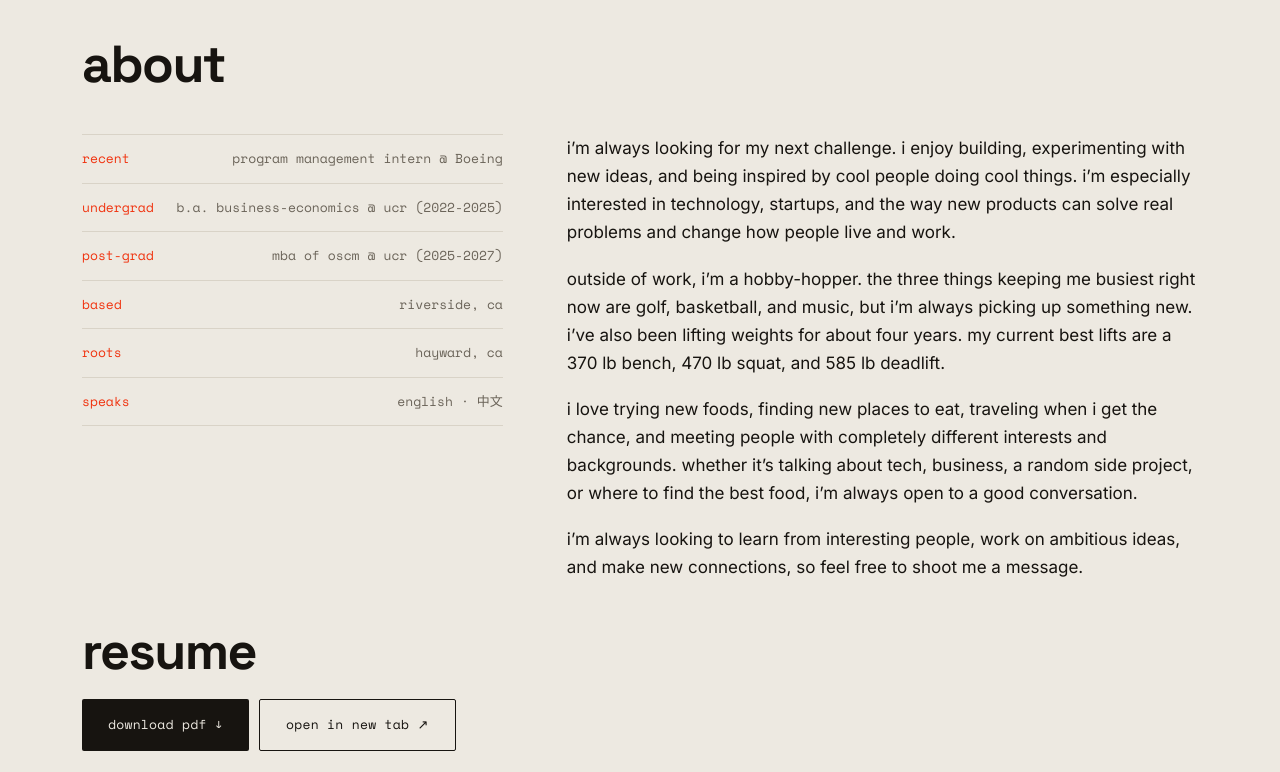
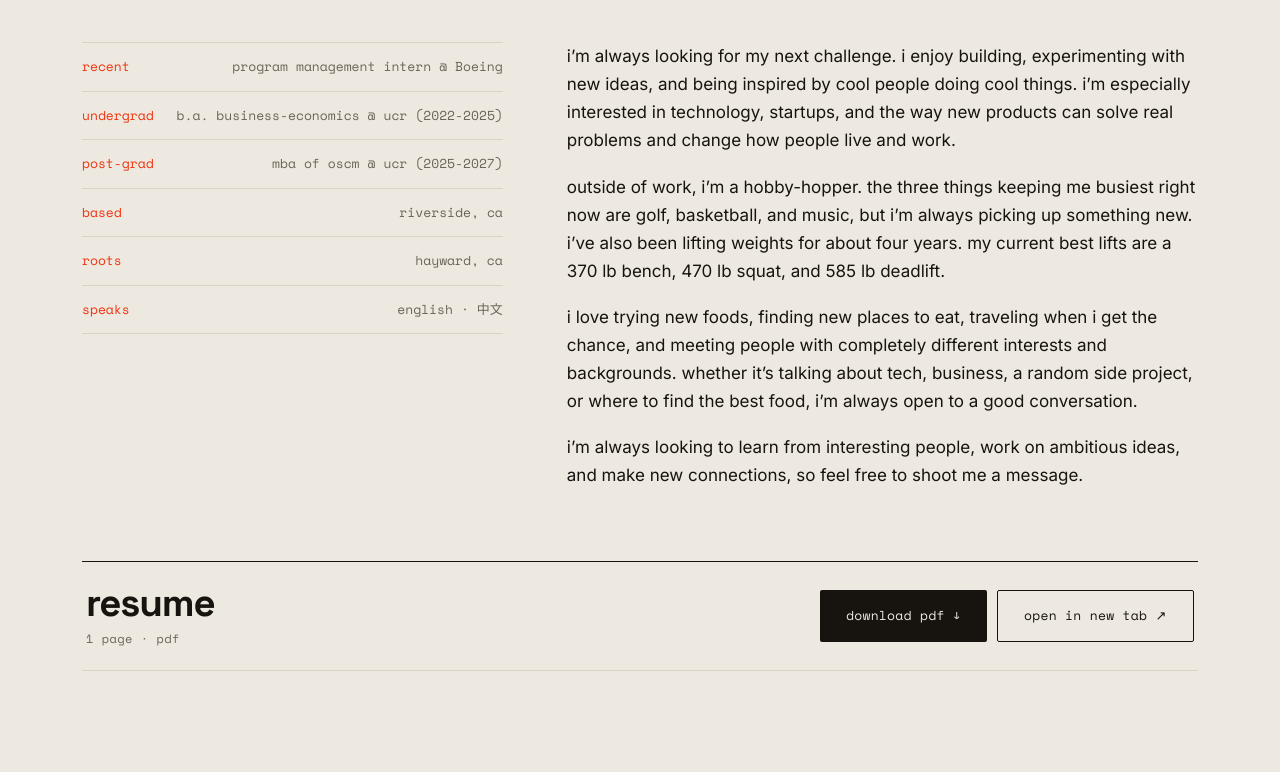
Before and after one commit to willyjiang9/willyjiangs-website, a React (Vite) app: page / in a window 1280 px wide. Shown: the part 2000-2772 px from the top of the page. Built offline with nearby package versions, Linux system fonts and the light colour scheme; no server answers.

Commit message:
Anchor the resume as a full-width row and tighten the space above about and blog.
Co-authored-by: Cursor <cursoragent@cursor.com>

```diff
--- a/src/components/Resume.jsx
+++ b/src/components/Resume.jsx
@@ -4,12 +4,13 @@ const RESUME_PDF = '/Willy_Jiang_Resume.pdf'
 
 export default function Resume() {
   return (
-    <section className="section wrap" id="resume">
-      <div className="section-head reveal">
+    <section className="section wrap resume" id="resume">
+      <div className="resume-row reveal">
+        <div className="resume-copy">
           <h2>resume</h2>
+          <p>1 page · pdf</p>
         </div>
-
-      <div className="resume-bar reveal">
+        <div className="resume-bar">
           <Magnetic className="btn btn-solid" href={RESUME_PDF} download="Willy_Jiang_Resume.pdf">
             download pdf ↓
           </Magnetic>
@@ -17,6 +18,7 @@ export default function Resume() {
             open in new tab ↗
           </a>
         </div>
+      </div>
     </section>
   )
 }
--- a/src/index.css
+++ b/src/index.css
@@ -167,9 +167,34 @@ img { max-width: 100%; height: auto; }
 .about-side .k { color: var(--accent); }
 
 /* RESUME */
-#about.section { padding-bottom: 24px; }
-#resume.section { padding-top: 20px; padding-bottom: 64px; }
-#resume .section-head { margin-bottom: 22px; }
+#work.section { padding-bottom: 72px; }
+#about.section { padding-top: 56px; padding-bottom: 64px; }
+.resume.section { padding-top: 8px; padding-bottom: 48px; }
+#blog.section { padding-top: 48px; }
+.resume-row {
+  display: flex;
+  align-items: center;
+  justify-content: space-between;
+  gap: 28px;
+  padding: 22px 4px;
+  border-top: 1.5px solid var(--ink);
+  border-bottom: 1.5px solid var(--line);
+}
+.resume-copy h2 {
+  margin: 0;
+  font-family: var(--display);
+  font-weight: 700;
+  letter-spacing: -0.03em;
+  font-size: clamp(28px, 3vw, 40px);
+  line-height: 1;
+}
+.resume-copy p {
+  margin: 8px 0 0;
+  font-family: var(--mono);
+  font-size: 12px;
+  letter-spacing: 0.04em;
+  color: var(--ink-soft);
+}
 .resume-bar { display: flex; flex-wrap: wrap; gap: 10px; }
 
 /* FOOTER — inverted close */
@@ -238,8 +263,11 @@ img { max-width: 100%; height: auto; }
   .idx-name { font-size: clamp(22px, 7vw, 32px); }
   .idx-arrow { display: none; }
 
-  #about.section { padding-bottom: 16px; }
-  #resume.section { padding-top: 12px; padding-bottom: 48px; }
+  #work.section { padding-bottom: 36px; }
+  #about.section { padding-top: 28px; padding-bottom: 40px; }
+  .resume.section { padding-top: 4px; padding-bottom: 28px; }
+  #blog.section { padding-top: 28px; }
+  .resume-row { flex-direction: column; align-items: stretch; gap: 16px; padding: 18px 0; }
   .resume-bar .btn { flex: 1 1 auto; justify-content: center; min-width: calc(50% - 10px); }
 
   .foot { padding: 80px 0 calc(40px + env(safe-area-inset-bottom)); }
```
Lines whose indentation alone changed are shown as unchanged.
